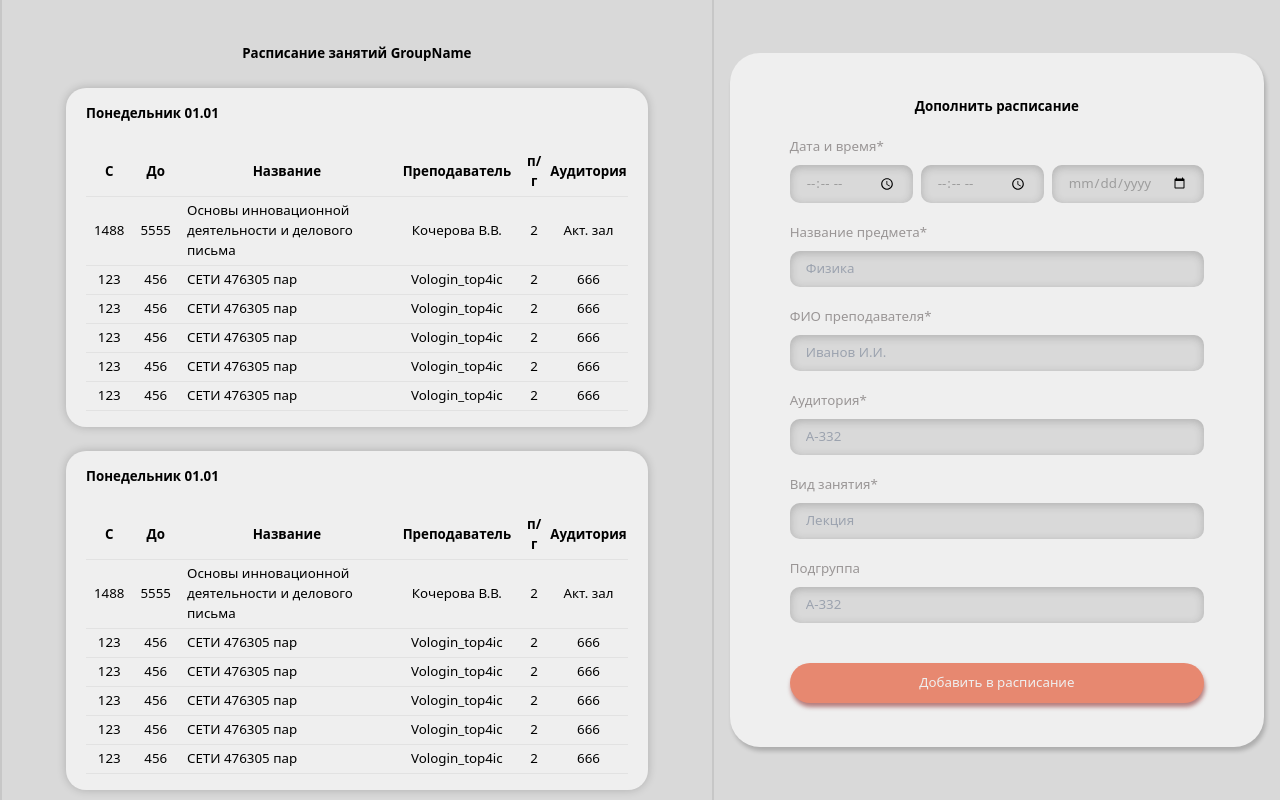
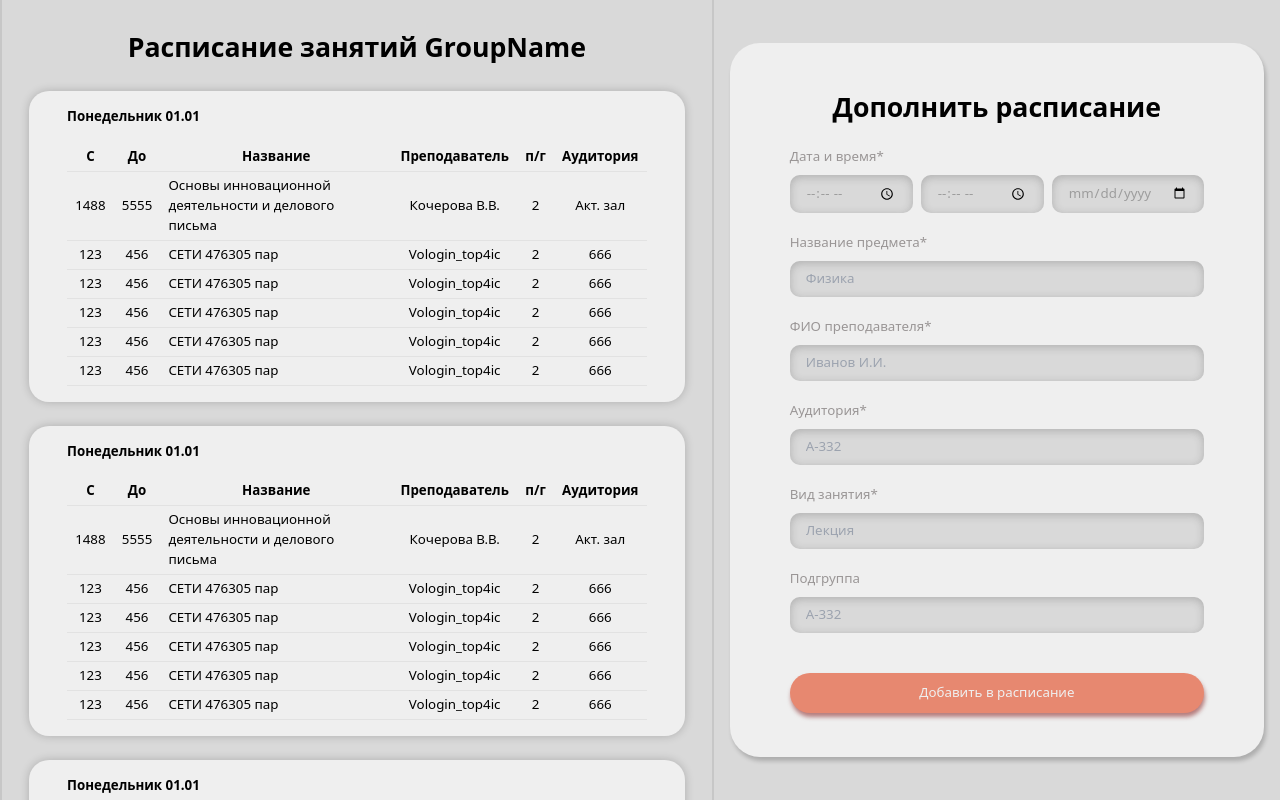
Before and after one commit to ystuler/frontend, a Vue app: page / in a window 1280 px wide. Built offline with nearby package versions, Linux system fonts and the light colour scheme.

Commit message:
fix(schedule): fix padding and font-size

```diff
--- a/src/components/AddLessonButton.vue
+++ b/src/components/AddLessonButton.vue
@@ -10,10 +10,10 @@ import AddLessonIcon from '../components/icons/AddLessonIcon.vue'
 
 <style scoped>
 .add-lesson-button{
-  width: 80px;
+  width: 10vw;
   background-color: rgb(235, 235, 235);
-  padding: 12px;
-  border-radius: 40px;
+  padding: 4px;
+  border-radius: 60%;
   box-shadow: 2px 2px 4px rgba(0,0,0,0.4);
 }
 </style>
--- a/src/components/AppAddLesson.vue
+++ b/src/components/AppAddLesson.vue
@@ -5,9 +5,9 @@ import AppInput from './AppInput.vue';
 
 <template>
   <div class="app-add-lesson-container">
-    <p class="app-add-lesson-title">
+    <h2 class="app-add-lesson-title">
       Дополнить расписание
-    </p>
+    </h2>
     <div class="date-time-container">
       <AppInput
         id="start-time"
--- a/src/components/AppLesson.vue
+++ b/src/components/AppLesson.vue
@@ -35,12 +35,29 @@ defineProps<AppLessonProps>();
 </template>
 
 <style scoped>
+
+/* Mobile */
+@media (max-width: 1134px) {
+  .app-lesson td {
+    padding: 2px 6px;
+  }
+}
+/* Desktop */
+@media (min-width: 1134px) and (min-aspect-ratio: 6/5) {
+  .app-lesson td  {
+    padding: 4px 8px;
+  }
+
+}
+/* Wide (Ultra Wide) Monitors */
+@media (min-width: 1134px) and (min-aspect-ratio: 5/2) {
+  .app-lesson td  {
+    padding: 4px 8px;
+  }
+}
+
 .app-lesson {
   border-bottom: 1px solid #3331;
-}
-
-.app-lesson td {
-  padding: 4px 8px;
 }
 
 .app-lesson__name {
--- a/src/components/AppLessonList.vue
+++ b/src/components/AppLessonList.vue
@@ -53,7 +53,7 @@ const lessons = computed(() => lessonStore.lessons);
           </th>
           <th
             scope="col"
-            class="lesson-table_column"
+            class="lesson-table__column"
           >
             Аудитория
           </th>
@@ -80,13 +80,12 @@ const lessons = computed(() => lessonStore.lessons);
 
 .app-lesson-list {
   width: 100%;
-  min-height: 120px;
   background-color: rgb(239, 239, 239);
   border-radius: 20px;
   display: flex;
   flex-direction: column;
-  gap: 24px;
-  padding: 16px 20px;
+  gap: 16px;
+  padding: 16px 3vw;
   box-shadow: 0px 0px 10px rgba(0,0,0,0.2);
 }
 
@@ -105,4 +104,28 @@ const lessons = computed(() => lessonStore.lessons);
 .lesson-table__column {
   padding: 4px 8px;
 }
+
+@media (max-aspect-ratio: 6/5) {
+  .lesson-table__column {
+    font-weight: 800;
+  }
+}
+/* Mobile, Landscape */
+@media (max-width: 1134px) and (min-aspect-ratio: 6/5) {
+  .lesson-table__column {
+    font-weight: 800;
+  }
+}
+/* Desktop */
+@media (min-width: 1134px) and (min-aspect-ratio: 6/5) {
+  .lesson-table__column {
+    font-weight: 600;
+  }
+}
+/* Wide (Ultra Wide) Monitors */
+@media (min-width: 1134px) and (min-aspect-ratio: 5/2) {
+  .lesson-table__column {
+    font-weight: 600;
+  }
+}
 </style>
--- a/src/components/AppModal.vue
+++ b/src/components/AppModal.vue
@@ -10,7 +10,10 @@ const close = () => emit('close');
 
 <template>
   <Teleport to="body">
-    <div class="app-modal" @click="close">
+    <div
+      class="app-modal"
+      @click="close"
+    >
       <slot />
     </div>
   </Teleport>
--- a/src/components/AppSchedule.vue
+++ b/src/components/AppSchedule.vue
@@ -15,9 +15,9 @@ const lessonLists = [
 
 <template>
   <div class="app-schedule-container">
-    <p class="app-schedule-title">
+    <h2 class="app-schedule-title">
       Расписание занятий GroupName
-    </p>
+    </h2>
     <div
       v-for="(lessonList, index) in lessonLists"
       :key="index"
@@ -30,7 +30,6 @@ const lessonLists = [
 
 <style scoped>
 .app-schedule-title {
-
   font-weight: 600;
 }
 
@@ -42,7 +41,25 @@ const lessonLists = [
   flex-direction: column;
   align-items: center;
   gap: 24px;
-  padding: 44px 64px;
   overflow-y: auto;
 }
+/* Mobile, Landscape */
+@media (max-width: 1134px) {
+  .app-schedule-container {
+    padding: calc(20 * 100vw / 480);
+  }
+}
+/* Desktop */
+@media (min-width: 1134px) and (min-aspect-ratio: 6/5) {
+  .app-schedule-container {
+    padding: calc(10 * 100vw / 480);
+  }
+}
+/* Wide (Ultra Wide) Monitors */
+@media (min-width: 1134px) and (min-aspect-ratio: 5/2) {
+
+  .app-schedule-container {
+    padding: calc(4 * 100vw / 480);
+  }
+}
 </style>
--- a/src/views/MainView.vue
+++ b/src/views/MainView.vue
@@ -12,10 +12,10 @@ const openModal = () => {
   isModalOpen.value = true;
 }
 
-const editSchedule = () => {
+/*const editSchedule = () => {
   closeModal();
 }
-
+*/
 const closeModal = () => {
   isModalOpen.value = false;
 }
@@ -27,7 +27,7 @@ const closeModal = () => {
       v-if="isModalOpen"
       @close="closeModal"
     >
-      <AppAddLesson />
+      <AppAddLesson @click.stop />
     </AppModal>
     <div class="main-container-block">
       <AppSchedule class="main-container-block__schedule" />
@@ -45,6 +45,7 @@ const closeModal = () => {
 </template>
 
 <style scoped>
+
 @media screen and (width < 1200px) {
   .app-add-lesson-expanded {
     display: none;
@@ -55,20 +56,29 @@ const closeModal = () => {
   .main-container-block.main-container-block__add-lesson {
     width: 5%;
   }
+  .main-container {
+    display: flex;
+    flex-direction: column-reverse;
+  }
 }
 @media screen and (width >= 1200px) {
+  .main-container {
+    display: grid;
+    grid-template-columns: 3fr 1fr;
+  }
   .app-add-lesson-mini {
     display: none;
   }
 }
+
 .main-container-block__schedule {
   width: 100%;
 }
 .app-add-lesson-mini {
   flex-shrink: none;
   position: fixed;
-  right: 52px;
-  top: 52px;
+  right: 4%;
+  top: 4%;
 }
 .main-container-block__add-lesson {
   padding: 0 16px;
@@ -79,8 +89,6 @@ const closeModal = () => {
   justify-content: center;
 }
 .main-container {
-  display: grid;
-  grid-template-columns: 3fr 1fr;
   justify-content: center;
   align-items: center;
 }
```
